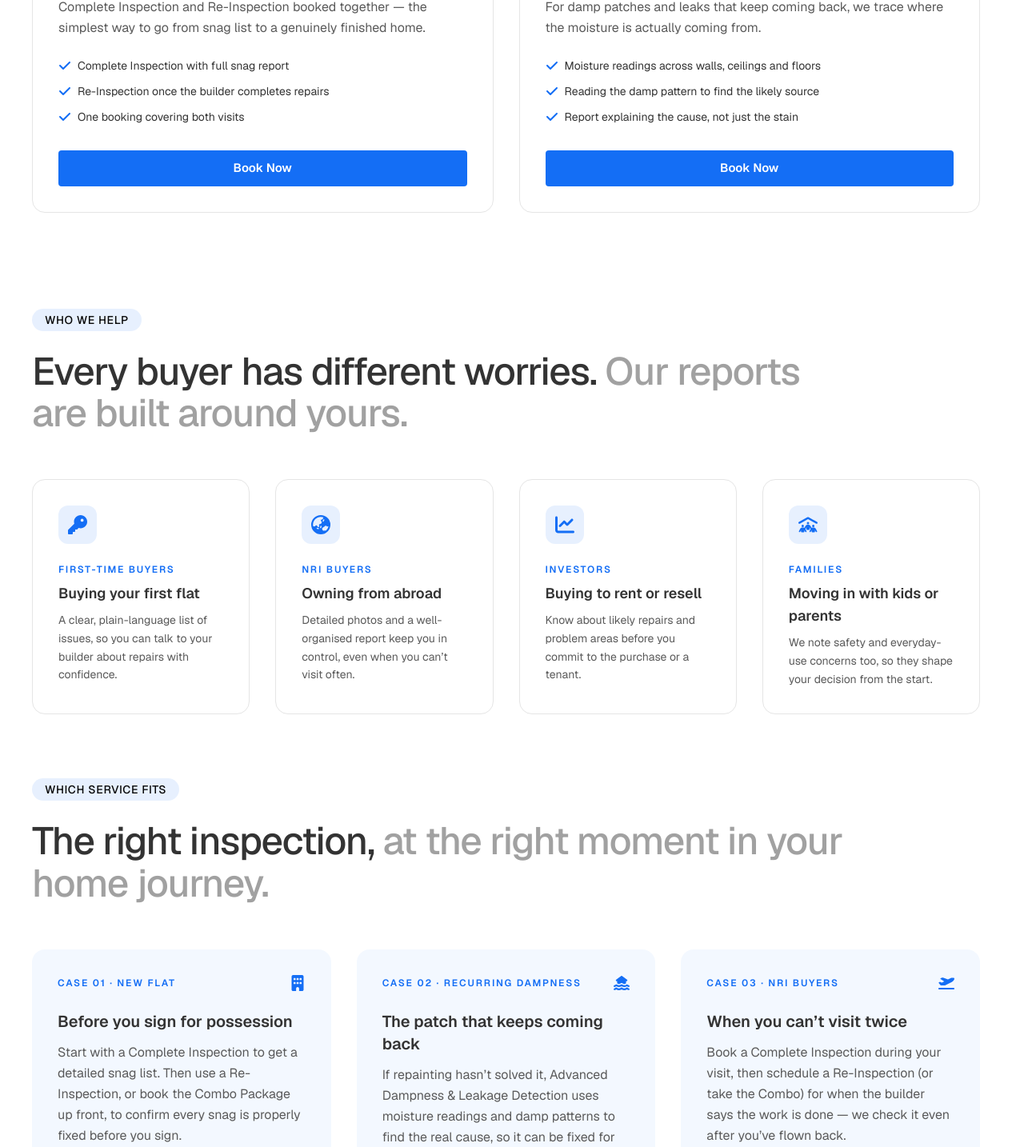
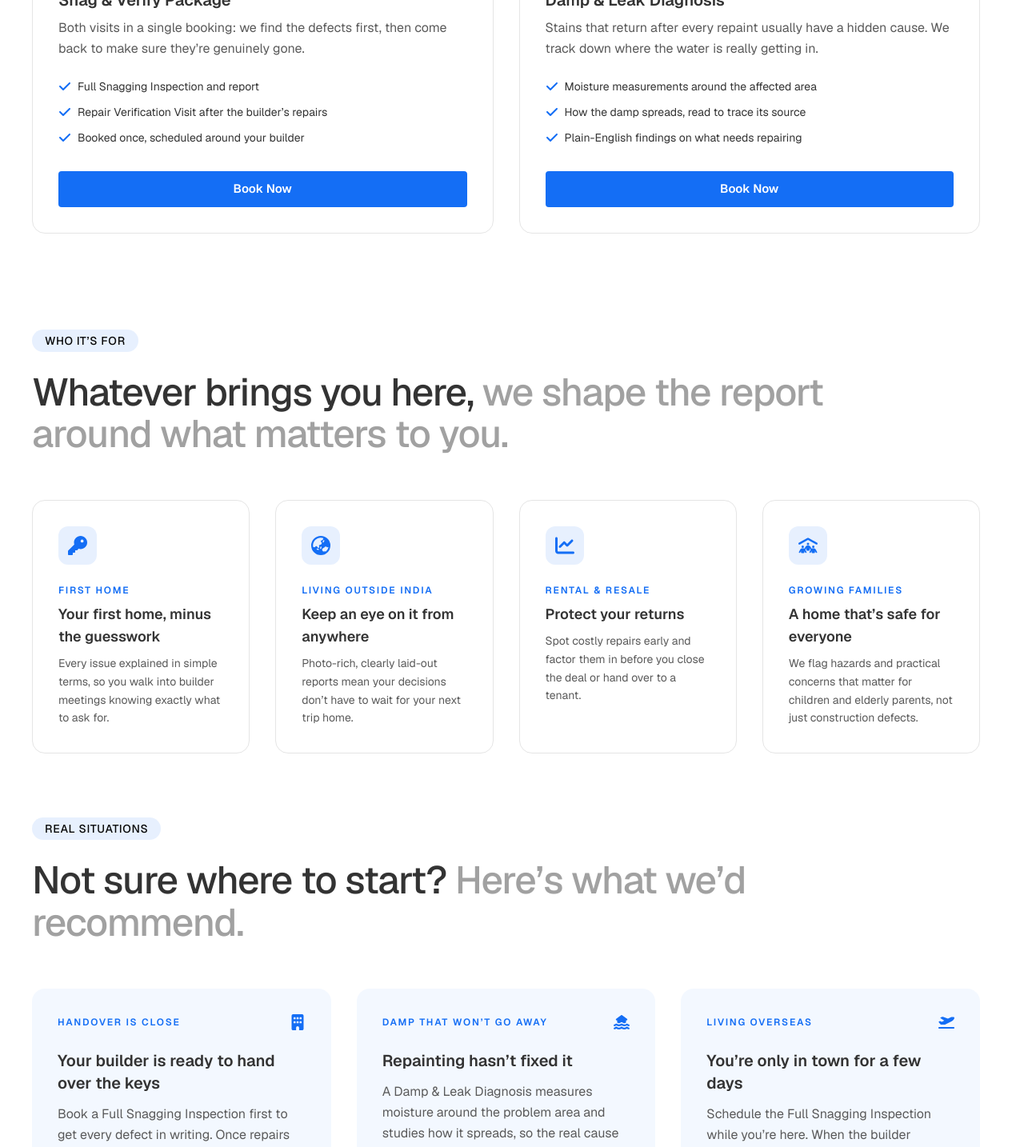
Before and after one commit to LeelaMohan217/akshara-elite-home-inspections, a React (Vite) app: page /services in a window 1280 px wide. Shown: the part 980-2414 px from the top of the page at 80% size. Built offline with nearby package versions, Linux system fonts and the light colour scheme.

Commit message:
Rewrite Services page copy in our own words
Rename services and rework headings, labels and descriptions so the page
reads as original content.

Co-Authored-By: Claude Opus 5.5 <noreply@anthropic.com>
Claude-Session: https://claude.ai/code/session_01MYs6ZeuoFzTJL4hcwXrv5w

```diff
--- a/src/data/servicePage.js
+++ b/src/data/servicePage.js
@@ -14,110 +14,110 @@ import {
 
 export const serviceOfferings = [
   {
-    id: 'complete',
-    title: 'Complete Inspection',
-    desc: 'A full room-by-room snagging inspection of your flat or villa, so you know every defect before you take possession.',
+    id: 'snagging',
+    title: 'Full Snagging Inspection',
+    desc: 'A top-to-bottom, room-by-room check of your new home before you accept the keys — every defect found, photographed and written down.',
     icon: FaClipboardCheck,
     includes: [
       'Tiles, doors & windows, electrical, plumbing, walls and fixtures',
-      'Area, ceiling height and floor slope checks',
-      'Photo-backed snag report to share with your builder',
+      'Area, ceiling height and floor slope measurements',
+      'Photo report you can hand straight to your builder',
     ],
   },
   {
-    id: 'reinspection',
-    title: 'Re-Inspection',
-    desc: 'Once the builder says the snags are fixed, we come back and check each one against your original report.',
+    id: 'verification',
+    title: 'Repair Verification Visit',
+    desc: 'When the builder says everything is fixed, we return with your snag report and tick off each item — or flag what still isn’t right.',
     icon: FaArrowsRotate,
     includes: [
-      'Item-by-item check of the earlier snag list',
-      'Updated report showing what’s fixed and what’s still pending',
-      'Clear sign-off before you sign possession documents',
+      'Every item from your earlier report rechecked',
+      'Updated report marking each snag as fixed or pending',
+      'Confidence to sign handover papers',
     ],
   },
   {
-    id: 'combo',
-    title: 'Combo Package',
-    desc: 'Complete Inspection and Re-Inspection booked together — the simplest way to go from snag list to a genuinely finished home.',
+    id: 'package',
+    title: 'Snag & Verify Package',
+    desc: 'Both visits in a single booking: we find the defects first, then come back to make sure they’re genuinely gone.',
     icon: FaLayerGroup,
     includes: [
-      'Complete Inspection with full snag report',
-      'Re-Inspection once the builder completes repairs',
-      'One booking covering both visits',
+      'Full Snagging Inspection and report',
+      'Repair Verification Visit after the builder’s repairs',
+      'Booked once, scheduled around your builder',
     ],
   },
   {
-    id: 'dampness',
-    title: 'Advanced Dampness & Leakage Detection',
-    desc: 'For damp patches and leaks that keep coming back, we trace where the moisture is actually coming from.',
+    id: 'damp',
+    title: 'Damp & Leak Diagnosis',
+    desc: 'Stains that return after every repaint usually have a hidden cause. We track down where the water is really getting in.',
     icon: FaDroplet,
     includes: [
-      'Moisture readings across walls, ceilings and floors',
-      'Reading the damp pattern to find the likely source',
-      'Report explaining the cause, not just the stain',
+      'Moisture measurements around the affected area',
+      'How the damp spreads, read to trace its source',
+      'Plain-English findings on what needs repairing',
     ],
   },
 ]
 
 export const useCasesSection = {
-  eyebrow: 'Which service fits',
-  headingLead: 'The right inspection,',
-  headingRest: 'at the right moment in your home journey.',
+  eyebrow: 'Real situations',
+  headingLead: 'Not sure where to start?',
+  headingRest: 'Here’s what we’d recommend.',
 }
 
 export const useCases = [
   {
-    label: 'New flat',
-    title: 'Before you sign for possession',
-    desc: 'Start with a Complete Inspection to get a detailed snag list. Then use a Re-Inspection, or book the Combo Package up front, to confirm every snag is properly fixed before you sign.',
+    label: 'Handover is close',
+    title: 'Your builder is ready to hand over the keys',
+    desc: 'Book a Full Snagging Inspection first to get every defect in writing. Once repairs are done, a Repair Verification Visit — or the Snag & Verify Package booked together — confirms nothing slipped through before you sign.',
     icon: FaBuilding,
-    services: ['complete', 'reinspection', 'combo'],
+    services: ['snagging', 'verification', 'package'],
   },
   {
-    label: 'Recurring dampness',
-    title: 'The patch that keeps coming back',
-    desc: 'If repainting hasn’t solved it, Advanced Dampness & Leakage Detection uses moisture readings and damp patterns to find the real cause, so it can be fixed for good.',
+    label: 'Damp that won’t go away',
+    title: 'Repainting hasn’t fixed it',
+    desc: 'A Damp & Leak Diagnosis measures moisture around the problem area and studies how it spreads, so the real cause gets repaired instead of painted over again.',
     icon: FaHouseFloodWater,
-    services: ['dampness'],
+    services: ['damp'],
   },
   {
-    label: 'NRI buyers',
-    title: 'When you can’t visit twice',
-    desc: 'Book a Complete Inspection during your visit, then schedule a Re-Inspection (or take the Combo) for when the builder says the work is done — we check it even after you’ve flown back.',
+    label: 'Living overseas',
+    title: 'You’re only in town for a few days',
+    desc: 'Schedule the Full Snagging Inspection while you’re here. When the builder reports the fixes are complete, we carry out the Repair Verification Visit and send you the results wherever you are.',
     icon: FaPlaneDeparture,
-    services: ['complete', 'reinspection', 'combo'],
+    services: ['snagging', 'verification', 'package'],
   },
 ]
 
 export const audienceSection = {
-  eyebrow: 'Who we help',
-  headingLead: 'Every buyer has different worries.',
-  headingRest: 'Our reports are built around yours.',
+  eyebrow: 'Who it’s for',
+  headingLead: 'Whatever brings you here,',
+  headingRest: 'we shape the report around what matters to you.',
 }
 
 export const audiences = [
   {
-    label: 'First-time buyers',
-    title: 'Buying your first flat',
-    desc: 'A clear, plain-language list of issues, so you can talk to your builder about repairs with confidence.',
+    label: 'First home',
+    title: 'Your first home, minus the guesswork',
+    desc: 'Every issue explained in simple terms, so you walk into builder meetings knowing exactly what to ask for.',
     icon: FaKey,
   },
   {
-    label: 'NRI buyers',
-    title: 'Owning from abroad',
-    desc: 'Detailed photos and a well-organised report keep you in control, even when you can’t visit often.',
+    label: 'Living outside India',
+    title: 'Keep an eye on it from anywhere',
+    desc: 'Photo-rich, clearly laid-out reports mean your decisions don’t have to wait for your next trip home.',
     icon: FaEarthAsia,
   },
   {
-    label: 'Investors',
-    title: 'Buying to rent or resell',
-    desc: 'Know about likely repairs and problem areas before you commit to the purchase or a tenant.',
+    label: 'Rental & resale',
+    title: 'Protect your returns',
+    desc: 'Spot costly repairs early and factor them in before you close the deal or hand over to a tenant.',
     icon: FaChartLine,
   },
   {
-    label: 'Families',
-    title: 'Moving in with kids or parents',
-    desc: 'We note safety and everyday-use concerns too, so they shape your decision from the start.',
+    label: 'Growing families',
+    title: 'A home that’s safe for everyone',
+    desc: 'We flag hazards and practical concerns that matter for children and elderly parents, not just construction defects.',
     icon: FaPeopleRoof,
   },
 ]
--- a/src/sections/service/UseCases.jsx
+++ b/src/sections/service/UseCases.jsx
@@ -24,7 +24,7 @@ function UseCases() {
         </div>
 
         <div className="mt-14 grid grid-cols-1 gap-8 lg:grid-cols-3">
-          {useCases.map((useCase, index) => {
+          {useCases.map((useCase) => {
             const Icon = useCase.icon
             return (
               <div
@@ -33,7 +33,7 @@ function UseCases() {
               >
                 <div className="flex items-center justify-between">
                   <span className="text-xs font-semibold uppercase tracking-[0.15em] text-accent">
-                    Case {String(index + 1).padStart(2, '0')} · {useCase.label}
+                    {useCase.label}
                   </span>
                   <Icon className="h-5 w-5 text-accent" aria-hidden="true" />
                 </div>
```
